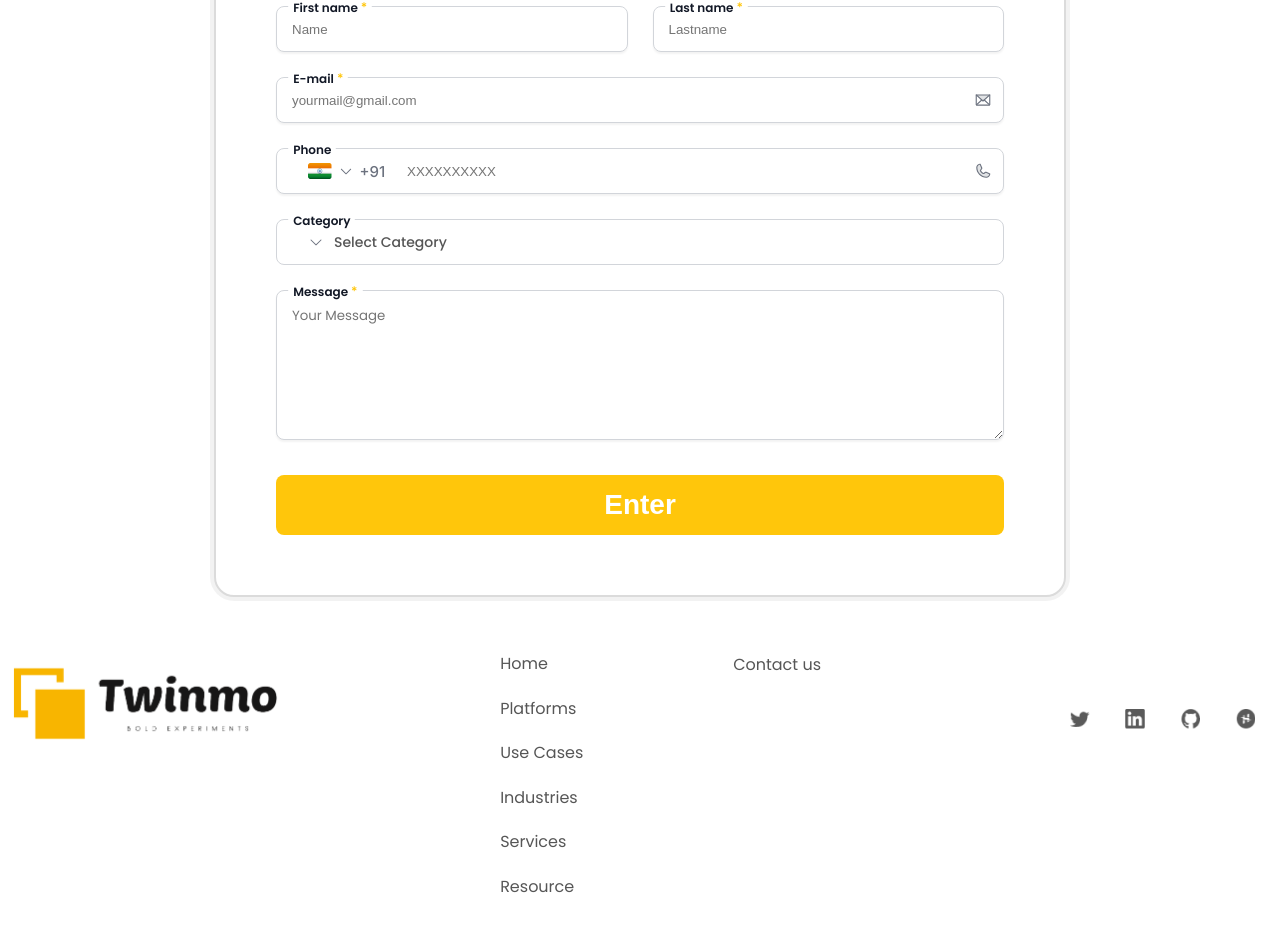
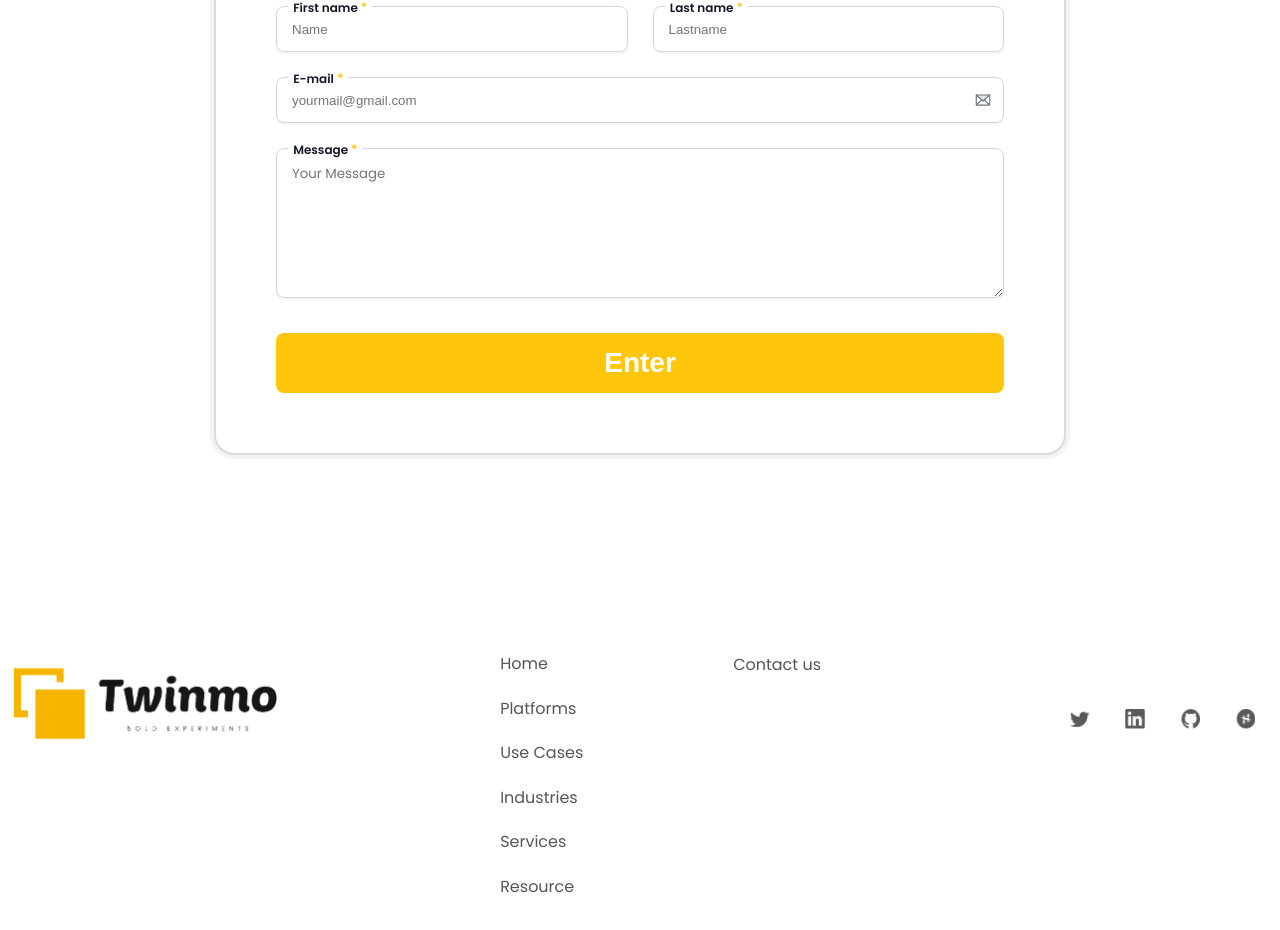
Before and after one commit to Testrunz/twinmo, a React (Create React App) app: page /services in a window 1280 px wide. Shown: the part 1074-2004 px from the top of the page. Built offline with nearby package versions, Linux system fonts and the light colour scheme.

Commit message:
Commit build

```diff
--- a/src/pages/Resource.js
+++ b/src/pages/Resource.js
@@ -150,7 +150,7 @@ const Resource = () => {
           </div>
         </div>
       </div>
-      <div className="frame-group">
+      {/* <div className="frame-group">
          <div className="rectangle-parent">
            <div className="rectangle-div" />
          <div className="group-parent">
@@ -164,9 +164,9 @@ const Resource = () => {
                 Unified Experimentation Platform
               </div>
             </div>
-            {/* <div className="button-type-21">
+             <div className="button-type-21">
               <div className="button">Get Started</div>
-            </div> */}
+            </div>
           </div>
         </div>
         <div className="rectangle-parent">
@@ -184,7 +184,7 @@ const Resource = () => {
             </div>
             {/* <div className="button-type-21">
               <div className="button">Get Started</div>
-            </div> */}
+            </div>
           </div>
         </div>
         <div className="rectangle-parent">
@@ -202,10 +202,10 @@ const Resource = () => {
             </div>
             {/* <div className="button-type-21">
               <div className="button">Get Started</div>
-            </div> */}
             </div>
           </div>
         </div>
+      </div> */}
       <div className="footerdefault">
         <div className="footer">
           <div className="frame-container">
@@ -331,7 +331,7 @@ const Resource = () => {
       <b className="methods-and-tools">
         Methods and Tools for Experimentation and Analysis
       </b>
-      <b className="some-captions">Some Captions</b>
+      {/* <b className="some-captions">Some Captions</b> */}
     </div>
   );
 };
--- a/src/pages/Services.js
+++ b/src/pages/Services.js
@@ -135,7 +135,7 @@ const Services = () => {
                 </div>
               </div>
             </div>
-            <div className="input3">
+            {/* <div className="input3">
               <div className="input-title-section">
                 <div className="input-section">
                   <input
@@ -173,8 +173,8 @@ const Services = () => {
                   </div>
                 </div>
               </div>
-            </div>
-            <div className="input-title-section">
+            </div> */}
+            {/* <div className="input-title-section">
               <div className="input-title-section">
                 <div className="input-section">
                   <div className="base-input-rounded-not-sel2" />
@@ -195,7 +195,7 @@ const Services = () => {
                   </div>
                 </div>
               </div>
-            </div>
+            </div> */}
             <div className="input5">
               <div className="input-title-section">
                 <div className="input-section">
```
Also changed, not shown: public/discover.png, 8 other files (tests, documents, lock files or other folders). Lines whose indentation alone changed are shown as unchanged.
